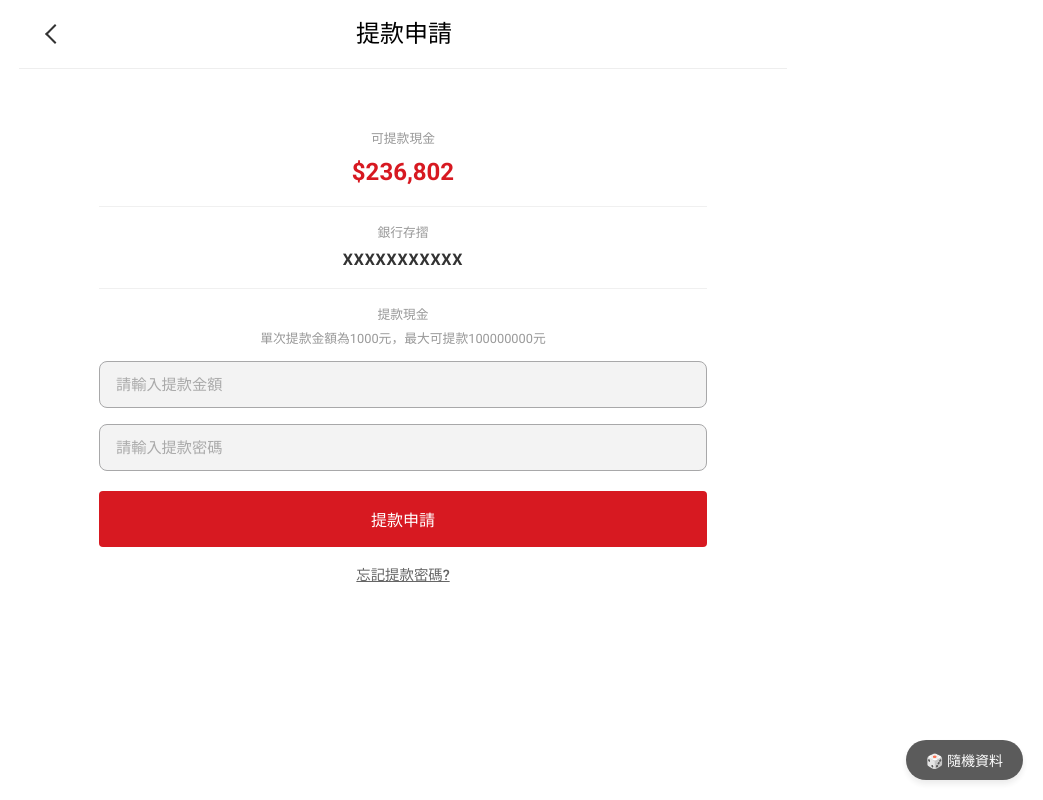
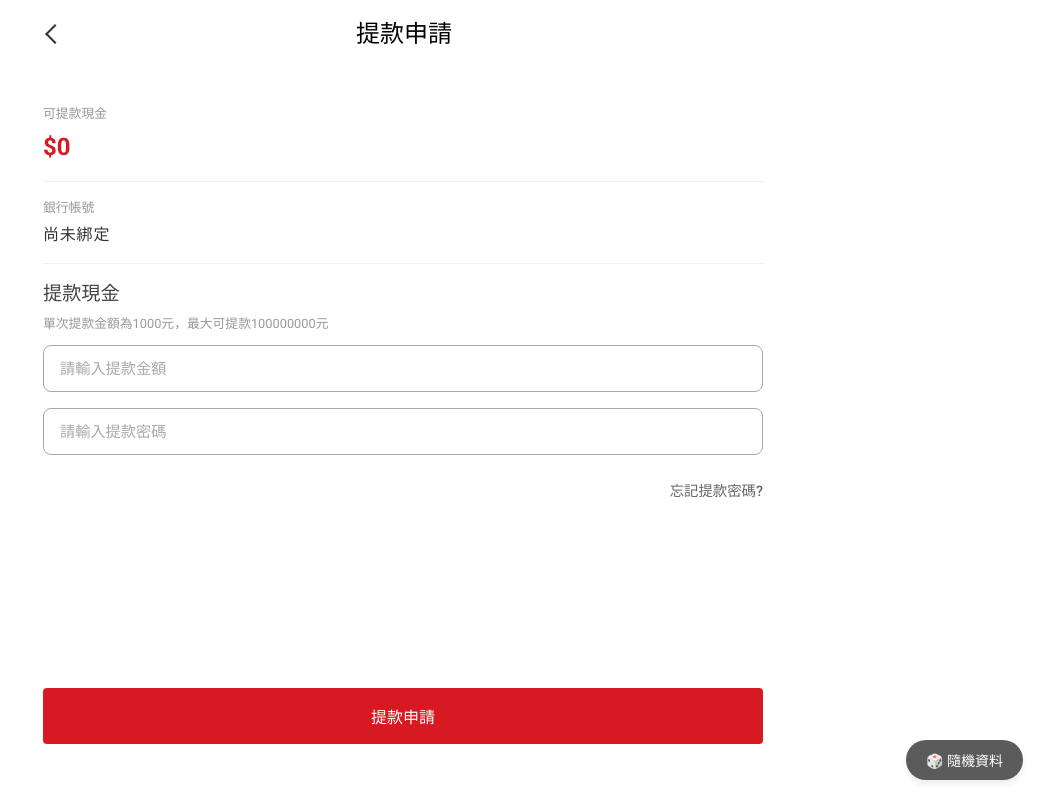
Before and after one commit to 13g7895123/bonus.ecommerce, a Vue app in the folder frontend/: page /withdrawal/apply in a window 1280 px wide. Shown: the whole page, without its empty margins (237-1280 px from the left). Built offline with nearby package versions, Linux system fonts and the light colour scheme; sample sign-in values are in the browser's storage; a web font is replaced by a local one.

Commit message:
feat: 更新提款申請頁面，顯示用戶餘額及銀行帳號，並優化按鈕樣式

```diff
--- a/frontend/src/components/AppInput.vue
+++ b/frontend/src/components/AppInput.vue
@@ -41,7 +41,7 @@ defineEmits(['update:modelValue'])
   border-radius: 8px;
   font-size: 0.95rem;
   color: #333;
-  background-color: #f3f3f3;
+  background-color: #ffffff;
   box-sizing: border-box;
   outline: none;
   transition: border-color 0.2s;
--- a/frontend/src/views/MyMail.vue
+++ b/frontend/src/views/MyMail.vue
@@ -21,11 +21,16 @@
     <div v-if="selectedMail" class="mail-modal" @click="closeMail">
       <div class="mail-modal-content" @click.stop>
         <div class="modal-header">
-          <h3>{{ selectedMail.subject }}</h3>
+          <div class="mail-logo">
+            <img src="/logo.png" alt="Logo" class="logo-img" />
+          </div>
+          <div class="header-info">
+            <h3 class="header-subject">{{ selectedMail.subject }}</h3>
+            <p class="header-time">{{ selectedMail.time }}</p>
+          </div>
           <button class="close-btn" @click="closeMail">&times;</button>
         </div>
         <div class="modal-body">
-          <p class="modal-time">{{ selectedMail.time }}</p>
           <div class="modal-text">
             {{ selectedMail.content }}
           </div>
@@ -150,15 +155,29 @@ const mails = [
   padding: 1rem;
   border-bottom: 1px solid #eee;
   display: flex;
-  justify-content: space-between;
   align-items: center;
+  gap: 1rem;
 }
 
-.modal-header h3 {
+.header-info {
+  flex: 1;
+  text-align: left;
+  min-width: 0;
+}
+
+.header-subject {
   margin: 0;
-  font-size: 1.1rem;
-  flex: 1;
-  padding-right: 1rem;
+  font-size: 1rem;
+  font-weight: bold;
+  color: #333;
+  line-height: 1.4;
+}
+
+.header-time {
+  margin: 0.2rem 0 0 0;
+  font-size: 0.85rem;
+  color: #999;
+  font-family: 'Avram Sans', sans-serif;
 }
 
 .close-btn {
@@ -168,6 +187,13 @@ const mails = [
   cursor: pointer;
   padding: 0;
   line-height: 1;
+  color: #999;
+  align-self: flex-start; /* Align with top if multi-line title */
+  margin-top: -5px;
+}
+
+.close-btn:focus {
+  outline: none;
 }
 
 .modal-body {
@@ -175,14 +201,8 @@ const mails = [
   overflow-y: auto;
 }
 
-.modal-time {
-  color: #999;
-  font-size: 0.9rem;
-  margin-bottom: 1rem;
-  font-family: 'Avram Sans', sans-serif;
-}
-
 .modal-text {
+  text-align: left;
   white-space: pre-wrap;
   line-height: 1.6;
   color: #333;
--- a/frontend/src/views/WithdrawalApply.vue
+++ b/frontend/src/views/WithdrawalApply.vue
@@ -1,27 +1,27 @@
 <template>
   <div class="wa-page">
-    <PageHeader title="提款申請" back-to="/settings" />
+    <PageHeader title="提款申請" back-to="/settings" :bordered="false" />
 
     <div class="wa-content">
       <!-- 可提款現金 -->
       <div class="info-section">
         <p class="info-label">可提款現金</p>
-        <p class="info-value cash-value">$236,802</p>
+        <p class="info-value cash-value">${{ balance.toLocaleString() }}</p>
       </div>
 
       <div class="divider"></div>
 
       <!-- 銀行存摺 -->
       <div class="info-section">
-        <p class="info-label">銀行存摺</p>
-        <p class="info-value account-value">XXXXXXXXXXX</p>
+        <p class="info-label">銀行帳號</p>
+        <p class="info-value account-value">{{ bankAccount || '尚未綁定' }}</p>
       </div>
 
       <div class="divider"></div>
 
       <!-- 提款現金 -->
       <div class="info-section">
-        <p class="info-label">提款現金</p>
+        <p class="info-label highlight-label">提款現金</p>
         <p class="info-hint">單次提款金額為1000元，最大可提款100000000元</p>
       </div>
 
@@ -29,29 +29,83 @@
       <AppInput v-model="amount" type="number" placeholder="請輸入提款金額" />
       <AppInput v-model="password" type="password" placeholder="請輸入提款密碼" />
 
-      <!-- 提款申請按鈕 -->
-      <div style="margin-top: 20px;">
-          <AppButton block>提款申請</AppButton>
-      </div>
-
       <div class="forgot-pwd-link">
         <router-link :to="{ path: '/transactions/withdrawal', query: { reset: 'true' }}" class="link-text">忘記提款密碼?</router-link>
       </div>
 
-      <DebugFillButton @fill="fillRandomData" />
+      <!-- 提款申請按鈕 -->
+      <div class="bottom-button-container">
+          <AppButton block :disabled="loading" @click="handleWithdraw">提款申請</AppButton>
+          <DebugFillButton @fill="fillRandomData" />
+      </div>
+
     </div>
   </div>
 </template>
 
 <script setup>
-import { ref } from 'vue'
+import { ref, onMounted } from 'vue'
+import { useRouter } from 'vue-router'
+import { useApi } from '../composables/useApi'
 import PageHeader from '../components/PageHeader.vue'
 import AppInput from '../components/AppInput.vue'
 import AppButton from '../components/AppButton.vue'
 import DebugFillButton from '../components/DebugFillButton.vue'
 
+const router = useRouter()
+const api = useApi()
+
 const amount = ref('')
 const password = ref('')
+const bankAccount = ref('')
+const balance = ref(0)
+const loading = ref(false)
+
+const fetchProfile = async () => {
+    try {
+        const userStr = localStorage.getItem('user');
+        if (!userStr) {
+             router.push('/login');
+             return;
+        }
+        const localUser = JSON.parse(userStr);
+        // 更新用戶資料以取得最新餘額
+        const user = await api.user.getProfile(localUser.id);
+
+        if (user && user.wallet) {
+            balance.value = user.wallet.balance || 0;
+            if (user.wallet.bank) {
+                bankAccount.value = user.wallet.bank.account || '';
+            }
+        }
+    } catch (error) {
+        console.error('Fetch profile failed:', error)
+    }
+}
+
+const handleWithdraw = async () => {
+    if (!amount.value || !password.value) {
+        return; // or show toast
+    }
+    loading.value = true;
+    try {
+        const userStr = localStorage.getItem('user');
+        if (!userStr) return;
+        const localUser = JSON.parse(userStr);
+
+        await api.wallet.applyWithdrawal(localUser.id, Number(amount.value), password.value);
+        alert('提款申請已送出');
+        router.push('/settings');
+    } catch(err) {
+        alert(err.message || '申請失敗');
+    } finally {
+        loading.value = false;
+    }
+}
+
+onMounted(() => {
+    fetchProfile();
+})
 
 const fillRandomData = () => {
   amount.value = '1000'
@@ -63,21 +117,34 @@ const fillRandomData = () => {
 .wa-page {
   background-color: #ffffff;
   min-height: 100vh;
+  display: flex;
+  flex-direction: column;
 }
 
 .wa-content {
-  padding: 3rem 5rem;
+  padding: 1.5rem 1.5rem; /* Reduced padding from 3rem 5rem */
+  display: flex;
+  flex-direction: column;
+  flex: 1;
+  text-align: left; /* Ensure left alignment */
 }
 
 /* 資訊區塊 */
 .info-section {
   padding: 0.75rem 0;
+  text-align: left; /* Ensure info sections are left aligned */
 }
 
 .info-label {
   font-size: 0.8rem;
   color: #999;
   margin: 0 0 0.35rem 0;
+}
+
+.highlight-label {
+  font-size: 1.2rem;
+  font-weight: 700;
+  color: #444; /* Dark grey */
 }
 
 .info-value {
@@ -111,33 +178,24 @@ const fillRandomData = () => {
 }
 
 /* 提款申請按鈕 */
-.apply-btn {
-  width: 100%;
-  padding: 1rem;
-  background-color: #d71921;
-  color: #ffffff;
-  border: none;
-  border-radius: 8px;
-  font-size: 1rem;
-  font-weight: 600;
-  cursor: pointer;
-  margin-top: 1rem;
-  transition: background-color 0.2s;
-}
-
-.apply-btn:hover {
-  background-color: #b8151b;
-}
+/* .apply-btn removed */
 
 .forgot-pwd-link {
-  margin-top: 1rem;
-  text-align: center;
+  margin-top: 0.5rem;
+  text-align: right;
+  margin-bottom: 2rem;
 }
 
 .link-text {
   color: #666;
   font-size: 0.9rem;
-  text-decoration: underline;
+  text-decoration: none;
   cursor: pointer;
 }
+
+.bottom-button-container {
+  margin-top: auto;
+  padding-bottom: 2rem;
+}
+
 </style>
```
